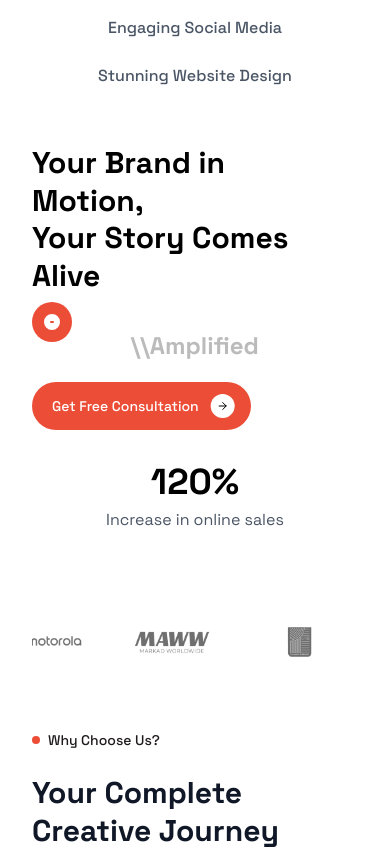
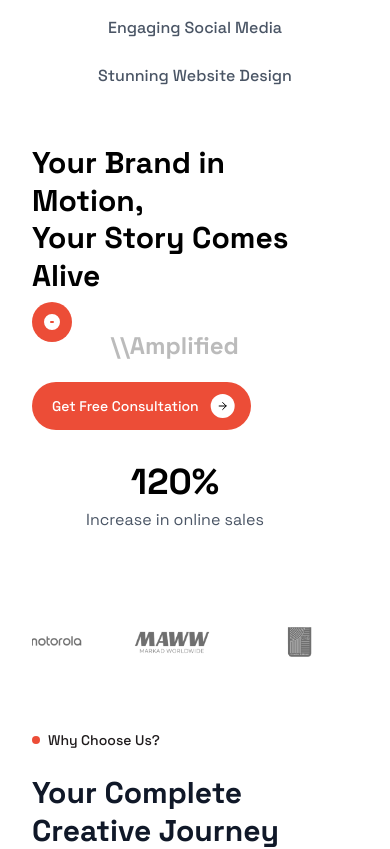
Before and after one commit to boldlycreativemedia-blip/my_app, a Next.js app: page / in a window 390 px wide. Shown: the part 940-1789 px from the top of the page. Built offline with nearby package versions, Linux system fonts and the light colour scheme.

Commit message:
reducing gap

```diff
--- a/src/app/components/AnimatedContentSection.jsx
+++ b/src/app/components/AnimatedContentSection.jsx
@@ -172,7 +172,7 @@ export default function AnimatedContentSection({
         </motion.div>
 
         {/* Main Content Container */}
-        <div className="w-full max-w-[1920px] mx-auto px-0 md:px-6 py-6 sm:py-16">
+        <div className="w-full max-w-[1920px] mx-auto pr-10 px-0 md:px-6 py-6 sm:py-16">
           {/* Main Heading Section */}
           <div className="relative">
             {/* LEFT CONTENT - Main Heading */}
--- a/src/app/components/AnimatedStatsCounter.jsx
+++ b/src/app/components/AnimatedStatsCounter.jsx
@@ -206,7 +206,7 @@ const AnimatedStatsWithDividers = () => {
   return (
     <>
       <div ref={sectionRef} className="w-full bg-[#FFFF] py-10 px-4">
-        <div className="max-w-[1920px] ml-10 mr-10 mx-auto">
+        <div className="max-w-[1920px] ml-6 mr-6 md:ml-10 md:mr-10 mx-auto">
           {/* Desktop Layout - All in one row with dividers */}
           <div className="hidden lg:flex items-center justify-between">
             {stats.map((stat, index) => (
```
